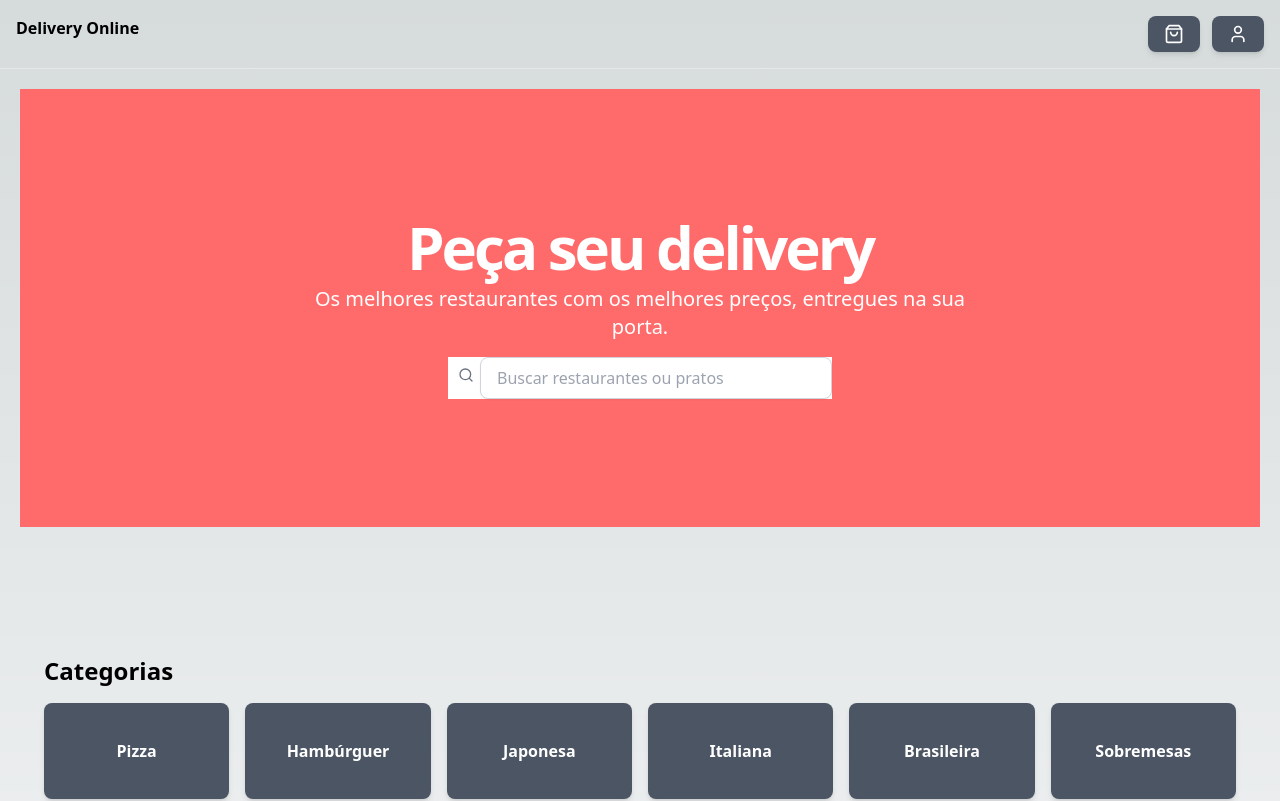
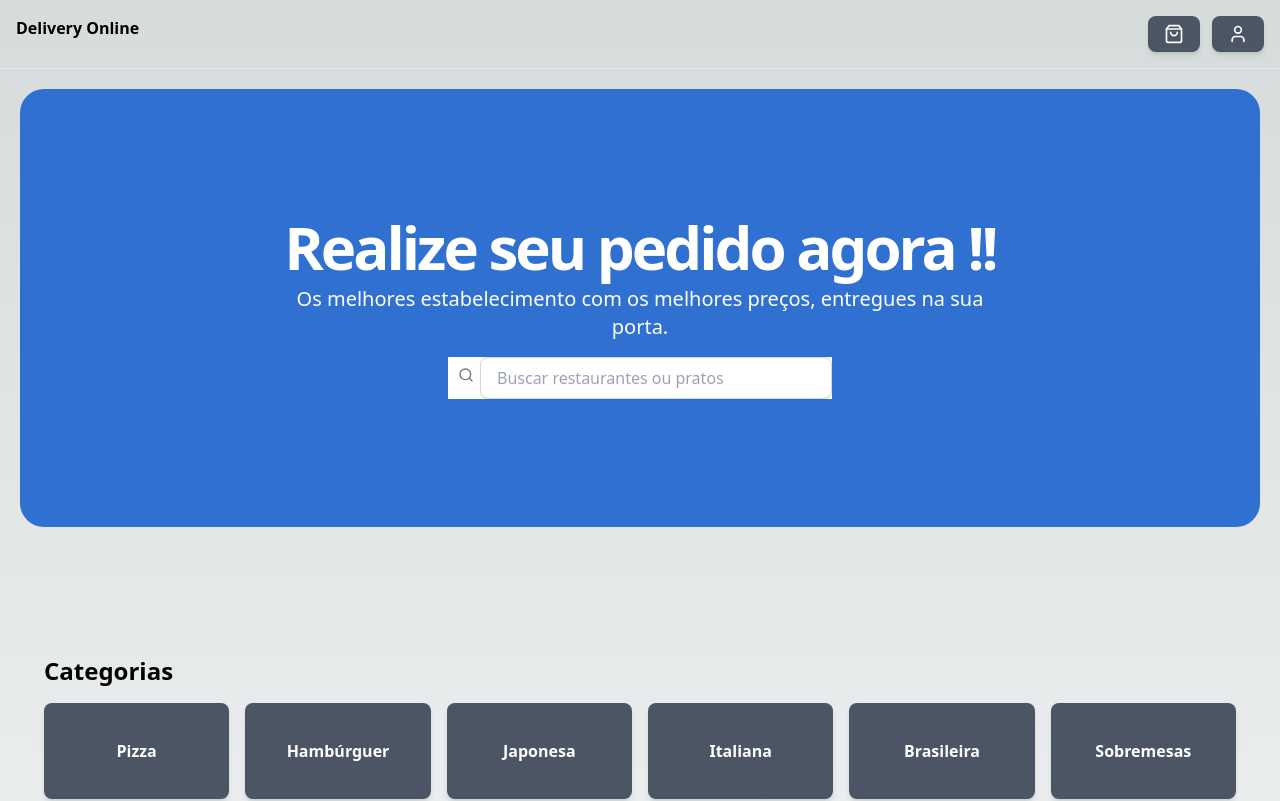
Before and after one commit to JoseErisvaldo/deliveryOnline, a Next.js app: page / in a window 1280 px wide. Shown: the top 801 px of the page. Built offline with nearby package versions, Linux system fonts and the light colour scheme.

Commit message:
style: adjusting styles in cover

```diff
--- a/components/layout/cover/cover.js
+++ b/components/layout/cover/cover.js
@@ -3,15 +3,15 @@ import { Search } from 'lucide-react';
 
 export default function Cover() {
   return (
-    <div className="w-full py-12 md:py-24 lg:py-32 bg-primary">
+    <div className="w-full py-12 md:py-24 lg:py-32 bg-[#2f70d1] rounded-3xl">
       <div className="px-4 md:px-6">
         <div className="flex flex-col items-center space-y-4 text-center">
           <div className="space-y-2">
             <h1 className="text-3xl font-bold tracking-tighter text-white sm:text-4xl md:text-5xl lg:text-6xl">
-              Peça seu delivery
+              Realize seu pedido agora !!
             </h1>
             <p className="mx-auto max-w-[700px] text-white md:text-xl">
-              Os melhores restaurantes com os melhores preços, entregues na sua
+              Os melhores estabelecimento com os melhores preços, entregues na sua
               porta.
             </p>
           </div>
```
